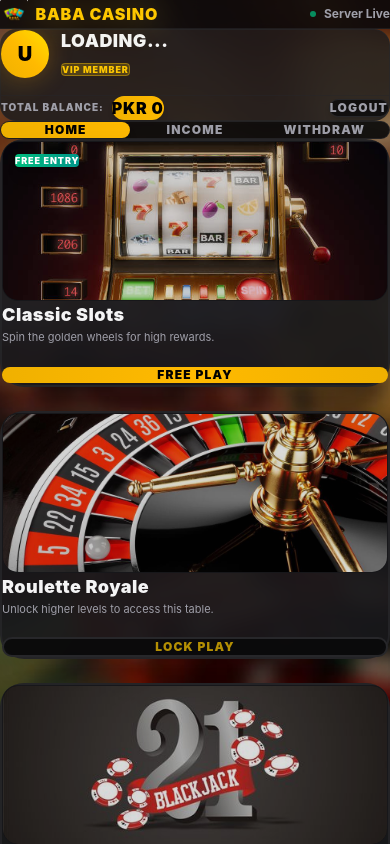
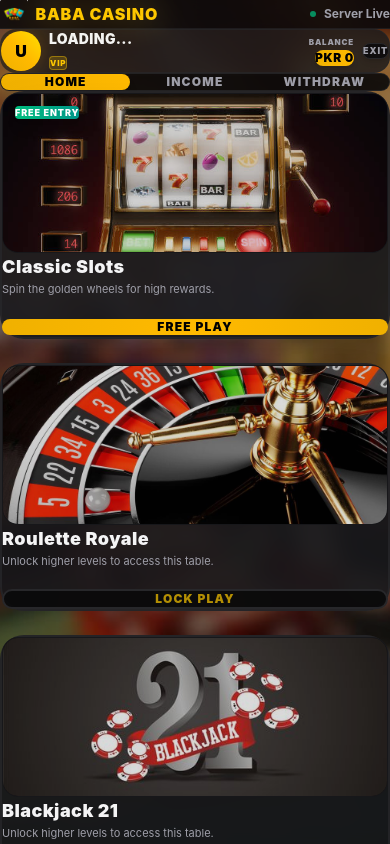
Before and after one commit to jeffoperezi590-lang/baba-casino, a React (Vite) app in the folder client/: page /dashboard in a window 390 px wide. Built offline with nearby package versions, Linux system fonts and the light colour scheme.

Commit message:
design: fixed fluid

```diff
--- a/client/src/pages/Dashboard.jsx
+++ b/client/src/pages/Dashboard.jsx
@@ -52,7 +52,7 @@ function Dashboard() {
     >
       <div className="absolute inset-0 bg-black/40 pointer-events-none z-0"></div>
 
-      {/* 👑 FIXED UNIFIED HEADER BAR (MATCHED WITH INCOME PAGE) */}
+      {/* HEADER BAR */}
       <header className="relative z-20 w-full bg-zinc-950/85 border-b border-zinc-800/60 backdrop-blur-xl py-3.5 flex items-center justify-between px-4 sm:px-10">
         <div className="flex items-center gap-2 sm:gap-3">
           <img src="/images/logo.png" alt="Baba Casino" className="h-7 sm:h-9 object-contain" onError={(e) => e.target.style.display = 'none'} />
@@ -67,57 +67,55 @@ function Dashboard() {
       {/* MAIN LAYOUT */}
       <main className="relative z-10 w-full flex-grow flex flex-col px-4 sm:px-10 pt-4 sm:pt-6">
 
-        {/* 👑 RE-CONFIGURED PROFILE BLOCK (BALANCE FIXED NEXT TO NAME ON MOBILE) */}
-        <div className="w-full bg-zinc-900/80 border border-zinc-800/70 rounded-2xl sm:rounded-3xl p-4 sm:p-5 shadow-2xl backdrop-blur-xl mb-5 sm:mb-6">
-          <div className="w-full flex flex-col sm:flex-row sm:justify-between sm:items-center gap-4 sm:gap-0">
+        {/* 👑 BALANCE FIXED NEXT TO NAME ON MOBILE (FORCE INLINE) */}
+        <div className="w-full bg-zinc-900/80 border border-zinc-800/70 rounded-2xl sm:rounded-3xl p-3 sm:p-5 shadow-2xl backdrop-blur-xl mb-5 sm:mb-6">
+          <div className="w-full flex flex-row items-center justify-between gap-2">
 
             {/* LEFT PROFILE GROUP */}
-            <div className="flex items-center gap-3 sm:gap-5">
-              <div className="w-12 h-12 sm:w-16 sm:h-16 rounded-full bg-gradient-to-tr from-yellow-500 via-amber-400 to-yellow-300 flex items-center justify-center text-black text-xl sm:text-3xl font-black shadow-[0_0_25px_rgba(245,158,11,0.3)] shrink-0">
+            <div className="flex items-center gap-2 sm:gap-5 min-w-0">
+              <div className="w-10 h-10 sm:w-16 sm:h-16 rounded-full bg-gradient-to-tr from-yellow-500 via-amber-400 to-yellow-300 flex items-center justify-center text-black text-md sm:text-3xl font-black shadow-[0_0_25px_rgba(245,158,11,0.3)] shrink-0">
                 {user ? user.username?.charAt(0).toUpperCase() : "U"}
               </div>
-              <div className="flex flex-col gap-0.5 sm:gap-1">
-                <h1 className="text-lg sm:text-2xl font-black tracking-wide uppercase text-zinc-100 leading-tight">
+              <div className="flex flex-col min-w-0">
+                <h1 className="text-sm sm:text-2xl font-black tracking-wide uppercase text-zinc-100 leading-tight truncate">
                   {user ? user.username : "Loading..."}
                 </h1>
-                <div>
-                  <span className="bg-yellow-400/20 text-yellow-400 border border-yellow-400/40 text-[9px] sm:text-[10px] font-black px-2 sm:px-3 py-0.5 rounded tracking-widest uppercase">
-                    VIP MEMBER
+                <div className="mt-0.5 sm:mt-1">
+                  <span className="bg-yellow-400/20 text-yellow-400 border border-yellow-400/40 text-[8px] sm:text-[10px] font-black px-1.5 sm:px-3 py-0.5 rounded tracking-widest uppercase inline-block">
+                    VIP
                   </span>
                 </div>
               </div>
             </div>
 
-            {/* RIGHT BALANCE + ACTION GROUP (WRAP CONTROLLED FOR HORIZONTAL FLOW) */}
-            <div className="flex items-center justify-between sm:justify-end gap-4 border-t border-zinc-800/50 sm:border-none pt-3 sm:pt-0 w-full sm:w-auto">
-              <div className="flex flex-row sm:flex-col items-center sm:items-start gap-2 sm:gap-0.5">
-                <p className="text-zinc-400 text-[10px] sm:text-[11px] font-black tracking-widest uppercase sm:pl-1 shrink-0">Total Balance:</p>
-                <div className="bg-gradient-to-r from-yellow-500 to-amber-400 text-black px-3.5 sm:px-7 py-1 sm:py-2 rounded-xl text-md sm:text-2xl font-black tracking-wider shadow-md ml-1 sm:ml-0">
+            {/* RIGHT BALANCE BLOCK (FORCED RIGHT SIDE WITH LOGOUT) */}
+            <div className="flex items-center gap-2 sm:gap-4 shrink-0">
+              <div className="flex flex-col items-end sm:items-start gap-0.5">
+                <p className="text-zinc-400 text-[8px] sm:text-[11px] font-black tracking-widest uppercase sm:pl-1">Balance</p>
+                <div className="bg-gradient-to-r from-yellow-500 to-amber-400 text-black px-2.5 sm:px-7 py-1 sm:py-2 rounded-lg sm:rounded-xl text-xs sm:text-2xl font-black tracking-wider shadow-md">
                   PKR {user ? user.balance?.toLocaleString() : "0"}
                 </div>
               </div>
 
               <button
                 onClick={handleLogout}
-                className="bg-zinc-950/80 hover:bg-rose-600/20 text-zinc-400 hover:text-rose-400 border border-zinc-800 hover:border-rose-500/40 px-3.5 sm:px-5 py-2 sm:py-2.5 rounded-xl text-xs sm:text-sm font-black tracking-widest uppercase transition-all duration-300 active:scale-95 shadow-md h-fit"
+                className="bg-zinc-950/80 hover:bg-rose-600/20 text-zinc-400 hover:text-rose-400 border border-zinc-800 hover:border-rose-500/40 px-2 sm:px-5 py-1.5 sm:py-2.5 rounded-lg sm:rounded-xl text-[9px] sm:text Red-sm font-black tracking-widest uppercase transition-all duration-300 active:scale-95 shadow-md"
               >
-                Logout
+                Exit
               </button>
             </div>
 
           </div>
         </div>
 
-        {/* MID NAVBAR (COMPRESSED SPACING PREVENTS WRAPPING OVERLAPS) */}
-        <div className="w-full flex bg-zinc-950/90 border border-zinc-800/80 rounded-xl sm:rounded-2xl p-1 sm:p-2 shadow-2xl backdrop-blur-md mb-6 sm:mb-8">
+        {/* MID NAVBAR */}
+        <div className="w-full flex bg-zinc-950/90 border border-zinc-800/80 rounded-xl sm:rounded-2xl p-1 sm:p-2 shadow-2xl backdrop-blur-md mb-8 sm:mb-10">
           {["HOME", "INCOME", "WITHDRAW"].map((tab) => (
             <button
               key={tab}
               onClick={() => handleTabClick(tab)}
               className={`flex-1 rounded-lg sm:rounded-xl text-xs sm:text-xl font-black tracking-widest transition-all duration-300 py-3 sm:py-3.5 ${
-                activeTab === tab
-                  ? "bg-gradient-to-r from-yellow-500 to-amber-400 text-black shadow-lg"
-                  : "text-zinc-400 hover:text-white"
+                activeTab === tab ? "bg-gradient-to-r from-yellow-500 to-amber-400 text-black shadow-lg" : "text-zinc-400 hover:text-white"
               }`}
             >
               {tab}
@@ -125,54 +123,36 @@ function Dashboard() {
           ))}
         </div>
 
-        {/* CARDS SYSTEM */}
-        <div className="grid grid-cols-1 sm:grid-cols-2 lg:grid-cols-3 xl:grid-cols-4 gap-6 sm:gap-8 mb-8 sm:mb-12">
+        {/* 👑 CARDS GRID SYSTEM (ADDED CRITICAL TOP PADDING / SPACING GAP TO PREVENT MERGING) */}
+        <div className="grid grid-cols-1 sm:grid-cols-2 lg:grid-cols-3 xl:grid-cols-4 gap-6 sm:gap-8 pt-4 mb-8 sm:mb-12">
           {gamesList.map((game) => (
             <div key={game.id} className="group bg-zinc-900/90 border-2 border-zinc-800/80 hover:border-yellow-400 rounded-3xl p-4 sm:p-5 flex flex-col justify-between shadow-2xl transition-all duration-300 backdrop-blur-sm">
               <div>
                 <div className="overflow-hidden rounded-2xl mb-4 h-40 sm:h-44 w-full bg-zinc-950 relative border border-zinc-800/50">
-                  <img
-                    src={game.img}
-                    alt={game.title}
-                    className="h-full w-full object-cover transition-transform duration-700 group-hover:scale-110 opacity-85"
-                    onError={(e) => { e.target.src = "https://images.unsplash.com/photo-1596838132731-3301c3fd4317?q=80&w=600"; }}
-                  />
+                  <img src={game.img} alt={game.title} className="h-full w-full object-cover transition-transform duration-700 group-hover:scale-110 opacity-85" onError={(e) => { e.target.src = "https://images.unsplash.com/photo-1596838132731-3301c3fd4317?q=80&w=600"; }} />
                   {game.type === "free" && (
-                    <span className="absolute top-3 left-3 sm:top-4 sm:left-4 bg-gradient-to-r from-emerald-500 to-teal-600 text-white text-[9px] sm:text-[10px] font-black px-2 sm:px-2.5 py-0.5 rounded shadow-lg uppercase tracking-widest">
-                      Free Entry
-                    </span>
+                    <span className="absolute top-3 left-3 sm:top-4 sm:left-4 bg-gradient-to-r from-emerald-500 to-teal-600 text-white text-[9px] sm:text-[10px] font-black px-2 sm:px-2.5 py-0.5 rounded shadow-lg uppercase tracking-widest">Free Entry</span>
                   )}
                 </div>
-
                 <div className="w-full px-1 sm:px-3">
-                  <h2 className="text-zinc-100 text-lg sm:text-xl font-black tracking-wide mb-1 group-hover:text-yellow-400 transition-colors">
-                    {game.title}
-                  </h2>
-                  <p className="text-zinc-400 text-[11px] sm:text-xs leading-relaxed mb-4 min-h-[32px]">
-                    {game.desc}
-                  </p>
+                  <h2 className="text-zinc-100 text-lg sm:text-xl font-black tracking-wide mb-1 group-hover:text-yellow-400 transition-colors">{game.title}</h2>
+                  <p className="text-zinc-400 text-[11px] sm:text-xs leading-relaxed mb-4 min-h-[32px]">{game.desc}</p>
                 </div>
               </div>
-
               <div className="w-full px-1 pb-1">
                 {game.type === "free" ? (
-                  <button onClick={() => navigate("/free-game")} className="w-full bg-gradient-to-r from-yellow-500 via-amber-400 to-yellow-500 text-black rounded-xl text-xs sm:text-sm font-black tracking-widest py-3 hover:brightness-110 active:scale-95 transition-all">
-                    FREE PLAY
-                  </button>
+                  <button onClick={() => navigate("/free-game")} className="w-full bg-gradient-to-r from-yellow-500 via-amber-400 to-yellow-500 text-black rounded-xl text-xs sm:text-sm font-black tracking-widest py-3 hover:brightness-110 active:scale-95 transition-all">FREE PLAY</button>
                 ) : (
-                  <button onClick={() => alert("Level low. Increase your level by playing Free Game")} className="w-full bg-zinc-950/90 text-yellow-400/70 border-2 border-zinc-800 py-3 rounded-xl text-xs sm:text-sm font-black tracking-widest">
-                    LOCK PLAY
-                  </button>
+                  <button onClick={() => alert("Level low. Increase your level by playing Free Game")} className="w-full bg-zinc-950/90 text-yellow-400/70 border-2 border-zinc-800 py-3 rounded-xl text-xs sm:text-sm font-black tracking-widest">LOCK PLAY</button>
                 )}
               </div>
             </div>
           ))}
         </div>
-
       </main>
 
       <footer className="relative z-20 w-full bg-zinc-950/95 border-t border-zinc-800/80 text-center text-[10px] sm:text-[11px] text-zinc-500 tracking-wider font-semibold py-4 mt-auto">
-        &copy; {new Date().getFullYear()} Baba Casino. All Rights Reserved. Responsible Gaming Only.
+        &copy; {new Date().getFullYear()} Baba Casino. All Rights Reserved.
       </footer>
     </div>
   )
```
Also changed, not shown: client/src/pages/Login.jsx (+22 -10 lines), client/src/pages/Withdraw.jsx (+11 -7 lines).
